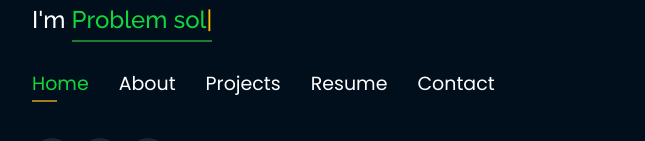
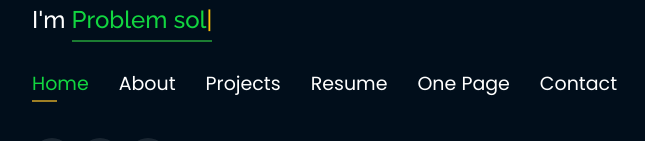
Before and after one commit to wellingtonrib/wellingtonrib.github.io, a plain HTML site: page index.html in a window 1280 px wide. Shown: the part 342-483 px from the top of the page, without its empty margins (53-698 px from the left). Drawn offline with nearby package versions, Linux system fonts and the light colour scheme.

Commit message:
Added one page link

```diff
--- a/index.html
+++ b/index.html
@@ -59,6 +59,7 @@
           <li><a href="#portfolio"> <span>Projects</span></a></li>
           <!-- <li><a href="#skills"> <span>Skills</span></a></li> -->
           <li><a href="https://docs.google.com/document/d/e/2PACX-1vRhlNHnK-Kjo5Rbi3htJVET8v8iDA8FXxuZOuAJzNmsCoKOww-FHKUF07otYpB-oh4fkfXkjHNj3KQD/pub" target="_blank"> <span>Resume</span></a></li>
+          <li><a href="https://drive.google.com/file/d/1t91D_P0yVR7t-hS-WmGWUfzUzpll58dz/view" target="_blank"> <span>One Page</span></a></li>
           <li><a href="#contacts"> <span>Contact</span></a></li>
 
         </ul>
```
